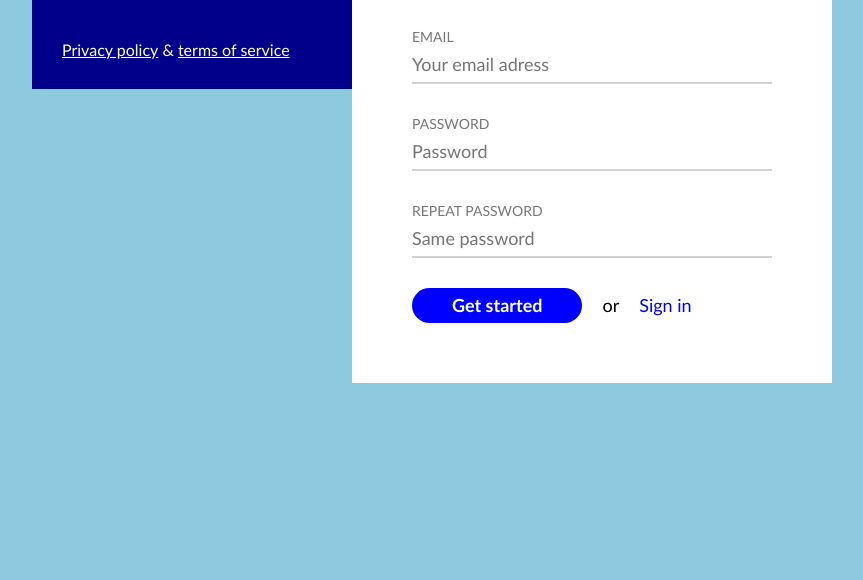
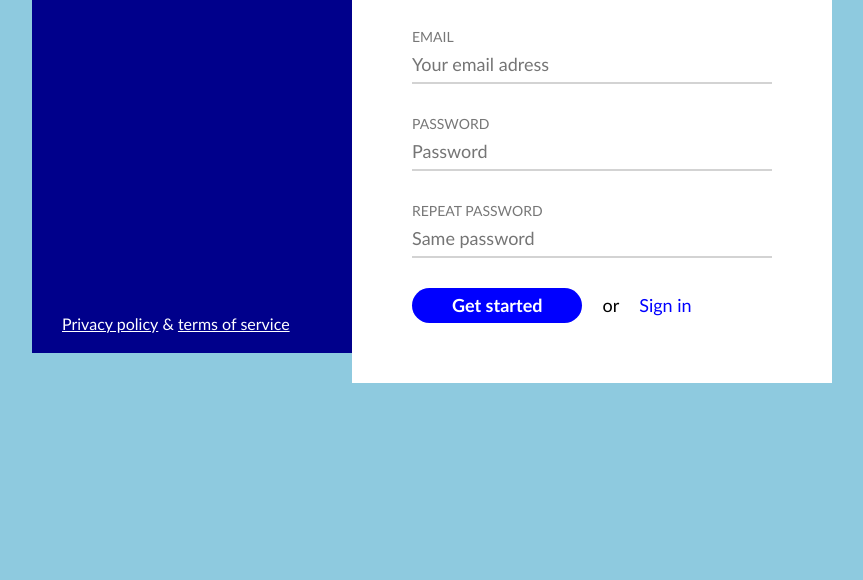
Before and after one commit to Uugne/3-signup, a plain HTML site: page index.html in a window 1280 px wide. Shown: the part 220-800 px from the top of the page, without its empty margins (208-1071 px from the left). Drawn offline with Linux system fonts and the light colour scheme.

Commit message:
left column height #9

```diff
--- a/css/main.css
+++ b/css/main.css
@@ -17,7 +17,8 @@ body {
     width: 800px;
     margin-top: 100px;
     margin-left: calc((100% - 800px) / 2);
-    margin-right: calc((100% - 800px) / 2)
+    margin-right: calc((100% - 800px) / 2);
+    position: relative;
 }
 
 .left-column {
@@ -26,6 +27,10 @@ body {
     width: 40%;
     background-color: darkblue;
     padding: 30px;
+    position: absolute;
+    top: 30px;
+    bottom: 30px;
+    left: 0px;
 }
 
 .main-title {
@@ -34,12 +39,14 @@ body {
     width: 100%;
     font-size: 30px;
     line-height: 30px;
-    margin-bottom: 100px;
 }
 
 .bottom-links {
     display: inline-block;
-    width: 100%;
+    position: absolute;
+    bottom: 20px;
+    left: 30px;
+    right: 30px;
 }
 
 .link {
@@ -54,7 +61,7 @@ body {
 
 .right-column {
     display: inline-block;
-    float: left;
+    float: right;
     width: 60%;
     background-color: white;
     padding: 60px;
```
